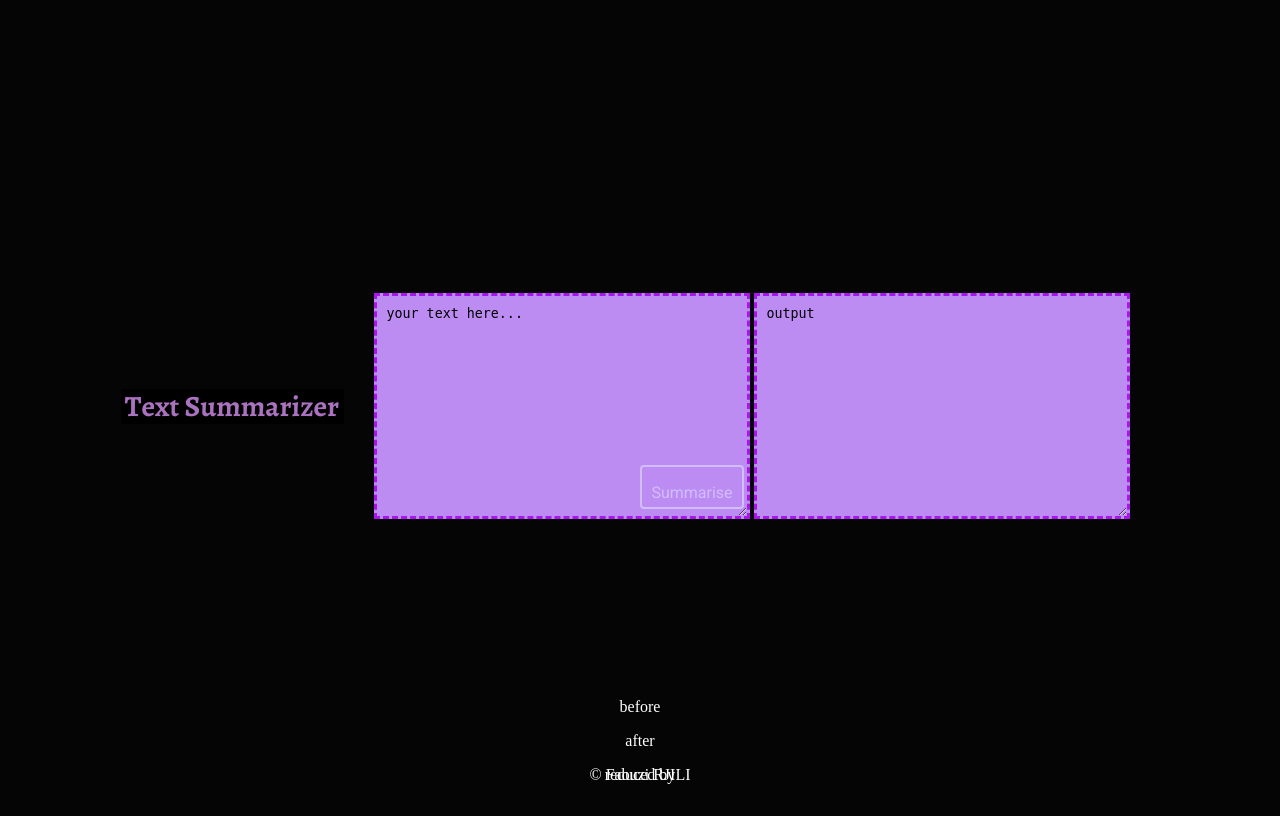
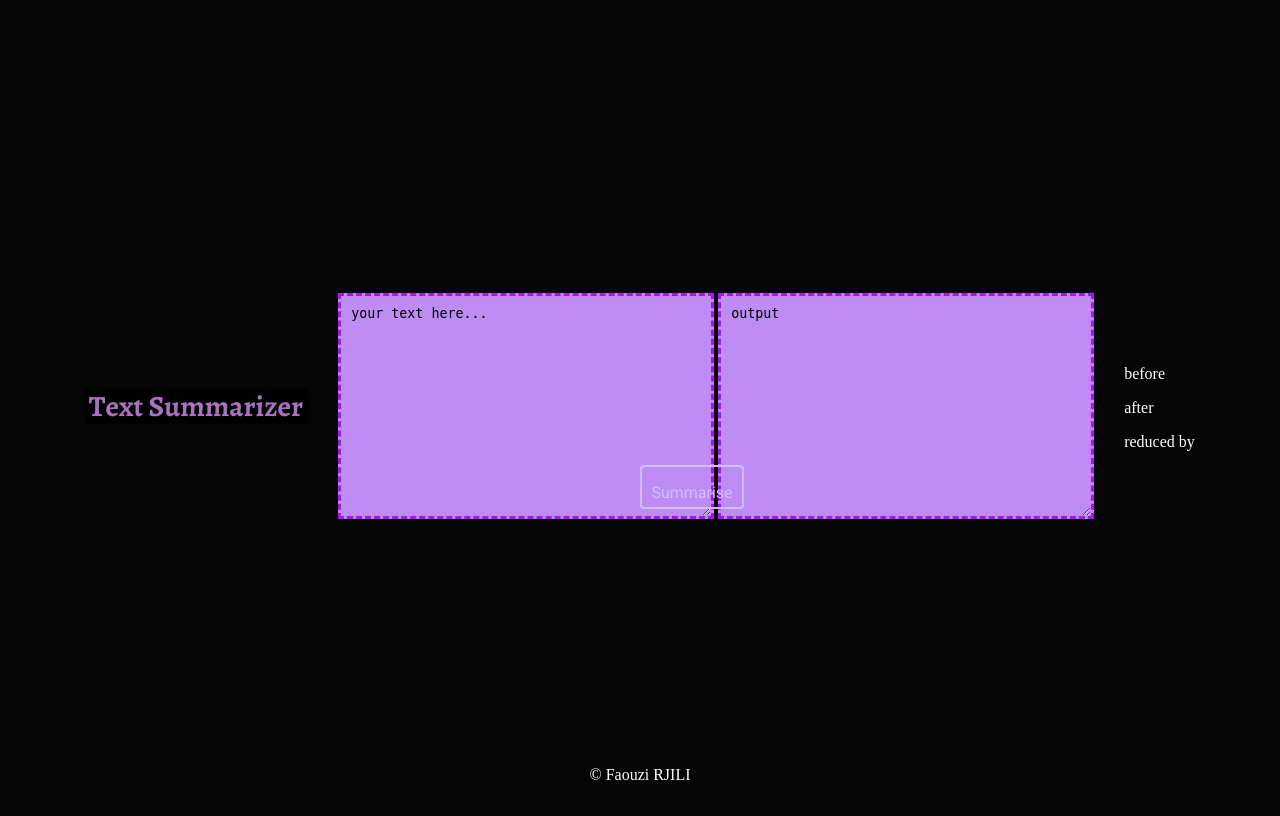
Before and after one commit to fawzeus/text-summarizer, a FastAPI app: page / in a window 1280 px wide. Run offline with FastAPI, Linux system fonts and the light colour scheme.

Commit message:
Revert "adding features"
This reverts commit 1aa7e2da230eb3ab6c9fc7c5371553cdef9cdb63.

```diff
--- a/static/styles.css
+++ b/static/styles.css
@@ -118,10 +118,6 @@ body {
     top: 10px;
   }
 
-  #stats{
-    position: fixed;
-    bottom: 0;
-    width: 100%;
-    text-align: center;
+  p{
     color: rgb(255, 255, 255);
   }
--- a/templates/home.html
+++ b/templates/home.html
@@ -2,25 +2,21 @@
 <html lang="en">
 <head>
 
+    <div class="site-logo">
+        <img src="../static/img1.png" alt="logo">
+      </div>
+  <meta charset="UTF-8">
+  <meta http-equiv="X-UA-Compatible" content="IE=edge">
+  <meta name="viewport" content="width=device-width, initial-scale=1.0">
+  <title>Summarizer</title>
   <link
       href="{{ url_for('static', path='../static/styles.css') }}"
       rel="stylesheet"
     />
-  <link rel="shortcut icon" type="image/png" href="../static/logo.png">
-
-
-
-  <meta charset="UTF-8">
-  <meta http-equiv="X-UA-Compatible" content="IE=edge">
-  <meta name="viewport" content="width=device-width, initial-scale=1.0">
-  <title>Summarizer</title>
 </head>
 <body>
 
 <script src="../static/app.js"></script>
-<div class="site-logo">
-  <img src="../static/img1.png" alt="logo">
-</div>
 
   <form id="myform" name="confirmationForm" method="post">
 
@@ -34,17 +30,14 @@
     </textarea>
 
 </form>
-
+<div id="stats">
+<p id="p1">before</p>
+<p id="p2">after</p>
+<p id="p3">reduced by</p>
+</div>
 <div id="copyrights">
     <p>&copy; Faouzi RJILI</p>
   </div>
 
-  <div id="stats">
-    <p >before</p>
-    <p >after</p>
-    <p >reduced by</p>
-  </div>
-
-
 </body>
 </html>
```
Also changed, not shown: static/logo.png (deleted).
